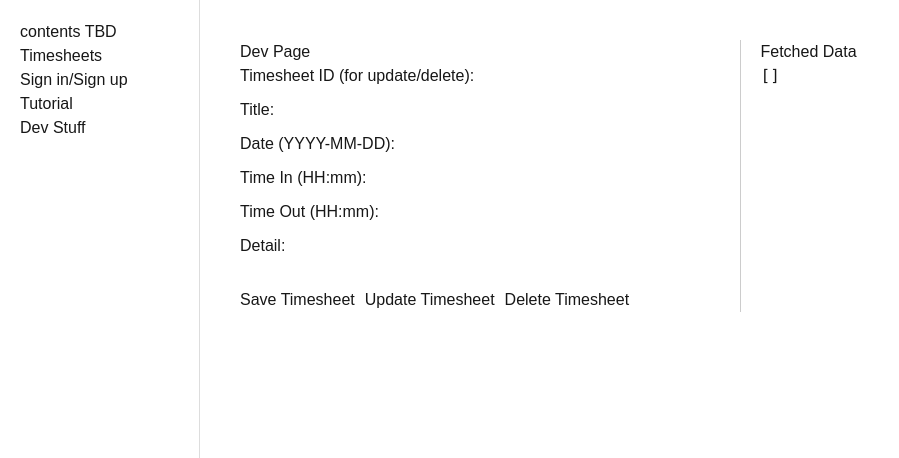
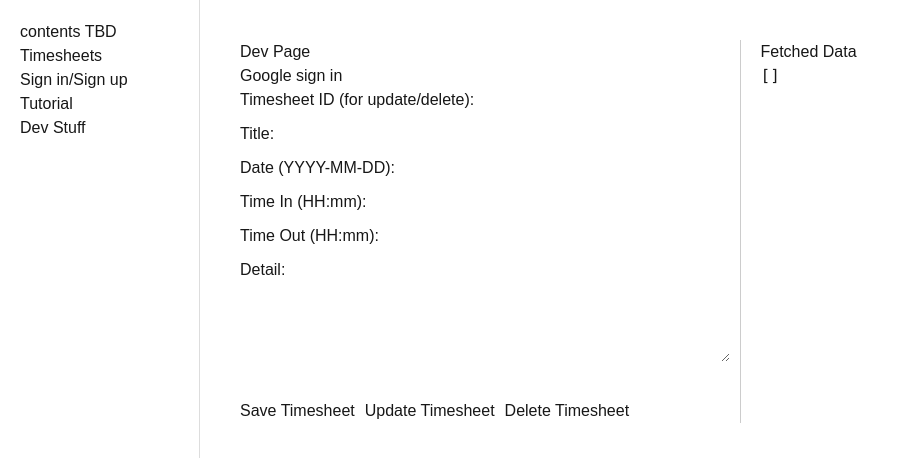
Before and after one commit to I-s-aac/react-timesheet-project, a Next.js app in the folder react-timesheet/: page /dev-page in a window 1280 px wide. Shown: the top 458 px of the page, without its empty margins (0-899 px from the left). Built offline with nearby package versions, Linux system fonts and the light colour scheme; no server answers.

Commit message:
google sign in mostly working Wed, Nov 20, 2024  9:27:29 AM

```diff
--- a/react-timesheet/src/app/dev-page/page.tsx
+++ b/react-timesheet/src/app/dev-page/page.tsx
@@ -8,16 +8,17 @@ import {
 } from "@/services/timesheet";
 import { collection, getDocs } from "firebase/firestore";
 import { db } from "@/services/firebase";
-import { useUser } from "@/context/UserContext"; // Import the custom hook to get userId
+import { useUser } from "@/contexts/UserContext"; // Import the custom hook to get userId
+import { signInWithGoogle } from "@/services/auth";
 
 export default function DevPage() {
-  const { userId } = useUser(); // Get the userId from the context
+  const { userId, setUserId } = useUser(); // Get the userId from the context
   const [timesheetId, setTimesheetId] = useState(""); // For updating/deleting specific timesheets
   const [title, setTitle] = useState("");
   const [date, setDate] = useState("");
   const [timeIn, setTimeIn] = useState("");
   const [timeOut, setTimeOut] = useState("");
-  const [detail, setDetail] = useState("");
+  const [detail, setDetail] = useState(""); // Detail field
   const [timesheets, setTimesheets] = useState<any[]>([]); // Stores fetched timesheets from Firestore
 
   // Fetch the user's timesheets based on userId
@@ -85,13 +86,23 @@ export default function DevPage() {
       console.error("Error deleting timesheet:", error);
     }
   };
+  // Handle Google sign-in
+  const handleSignInWithGoogle = async () => {
+    try {
+      console.log("test test");
+      await signInWithGoogle(setUserId); // Call the function and pass setUserId
+      console.log("test");
+    } catch (error) {
+      console.error("Error signing in with Google:", error);
+    }
+  };
 
   return (
     <div style={{ display: "flex", padding: "20px" }}>
       {/* Left Column: Input Fields and Buttons */}
       <div style={{ flex: 1, marginRight: "20px" }}>
         <h1>Dev Page</h1>
-
+        <button onClick={() => handleSignInWithGoogle()}>Google sign in</button>
         {/* Inputs for timesheet data */}
         <div>
           <label>Timesheet ID (for update/delete):</label>
@@ -140,11 +151,15 @@ export default function DevPage() {
         </div>
         <div>
           <label>Detail:</label>
-          <input
-            type="text"
+          <textarea
             value={detail}
             onChange={(e) => setDetail(e.target.value)}
-            style={{ marginLeft: "10px", marginBottom: "10px" }}
+            style={{
+              marginLeft: "10px",
+              marginBottom: "10px",
+              width: "100%",
+              height: "80px",
+            }}
           />
         </div>
 
--- a/react-timesheet/src/app/layout.tsx
+++ b/react-timesheet/src/app/layout.tsx
@@ -1,7 +1,7 @@
 import type { Metadata } from "next";
 import localFont from "next/font/local";
 import "./globals.css";
-import { UserProvider } from "@/context/UserContext";
+import { UserProvider } from "@/contexts/UserContext";
 import Link from "next/link";
 
 const geistSans = localFont({
--- a/react-timesheet/src/services/auth.ts
+++ b/react-timesheet/src/services/auth.ts
@@ -10,7 +10,8 @@ import {
 // Register with Email/Password
 export const registerWithEmailPassword = async (
   email: string,
-  password: string
+  password: string,
+  setUserId: (userId: string | null) => void
 ) => {
   try {
     const userCredential = await createUserWithEmailAndPassword(
@@ -19,6 +20,7 @@ export const registerWithEmailPassword = async (
       password
     );
     console.log("User registered:", userCredential.user);
+    setUserId(userCredential.user.uid); // Update userId in context
     return userCredential.user;
   } catch (error) {
     console.error("Error registering user:", error);
@@ -29,7 +31,8 @@ export const registerWithEmailPassword = async (
 // Sign In with Email/Password
 export const signInWithEmailPassword = async (
   email: string,
-  password: string
+  password: string,
+  setUserId: (userId: string | null) => void
 ) => {
   try {
     const userCredential = await signInWithEmailAndPassword(
@@ -38,6 +41,7 @@ export const signInWithEmailPassword = async (
       password
     );
     console.log("User signed in:", userCredential.user);
+    setUserId(userCredential.user.uid); // Update userId in context
     return userCredential.user;
   } catch (error) {
     console.error("Error signing in:", error);
@@ -46,10 +50,14 @@ export const signInWithEmailPassword = async (
 };
 
 // Sign In with Google
-export const signInWithGoogle = async () => {
+export const signInWithGoogle = async (
+  setUserId: (userId: string | null) => void
+) => {
   try {
     const result = await signInWithPopup(auth, googleProvider);
     console.log("User signed in with Google:", result.user);
+    console.log(typeof setUserId);
+    setUserId(result.user.uid); // Update userId in context
     return result.user;
   } catch (error) {
     console.error("Error signing in with Google:", error);
@@ -58,10 +66,11 @@ export const signInWithGoogle = async () => {
 };
 
 // Sign Out
-export const logout = async () => {
+export const logout = async (setUserId: (userId: string | null) => void) => {
   try {
     await signOut(auth);
     console.log("User signed out");
+    setUserId(null); // Clear userId in context
   } catch (error) {
     console.error("Error signing out:", error);
   }
```
Also changed, not shown: react-timesheet/src/contexts/UserContext.tsx (renamed from react-timesheet/src/context/UserContext.tsx).
